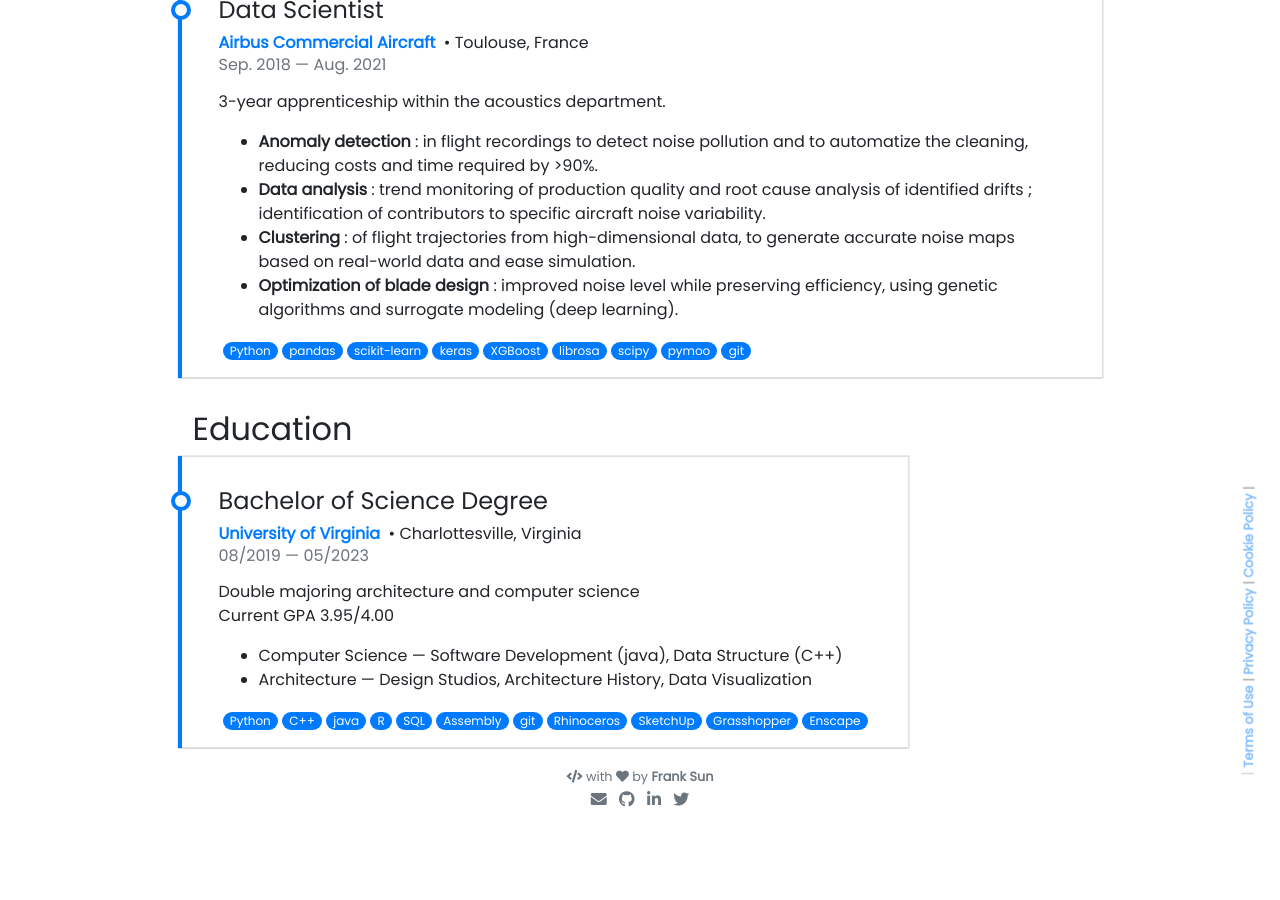
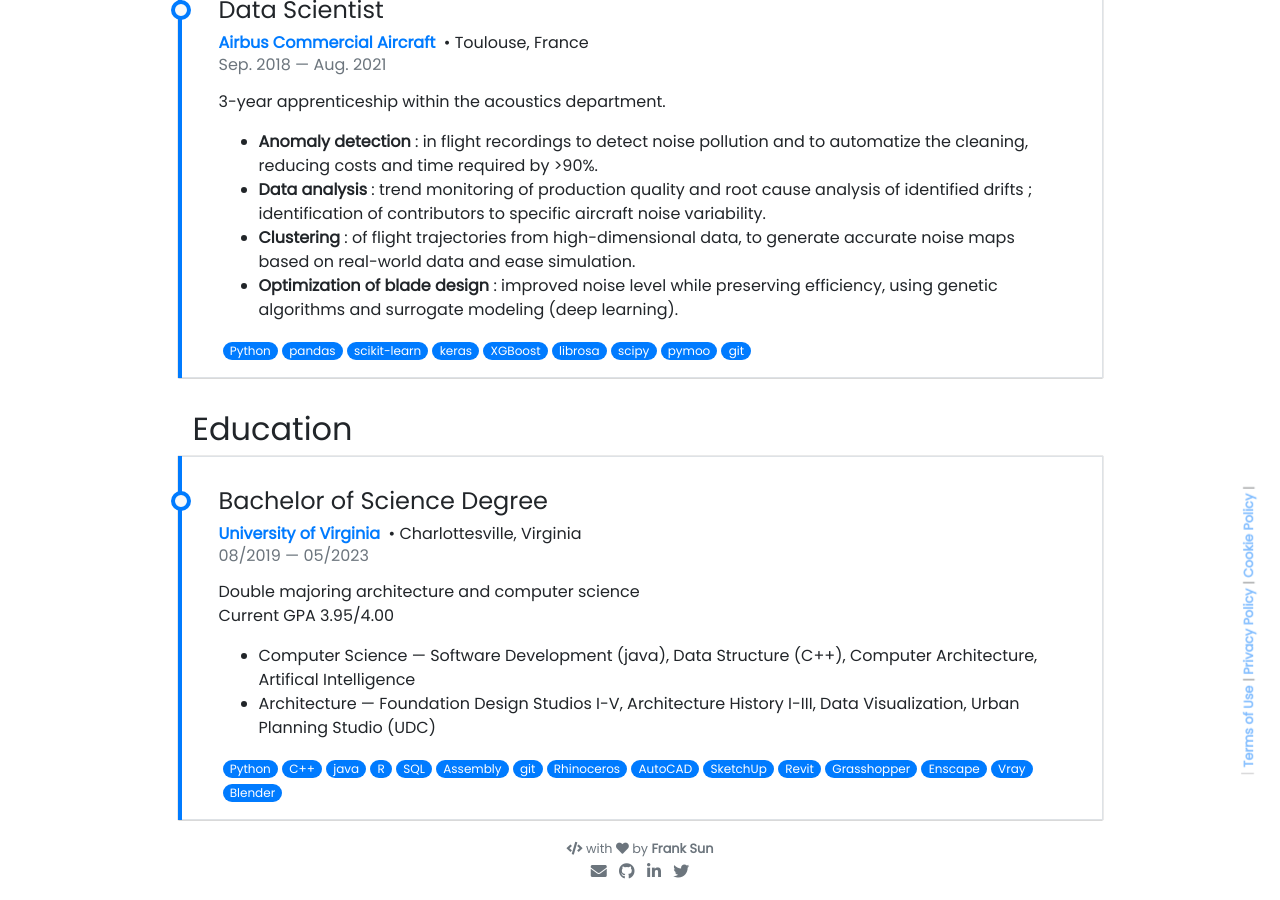
Before and after one commit to FangFrankSun/Personal_Website, a Jekyll site: the page built from pages/about.md, in a window 1280 px wide and 900 px high, scrolled down 1154 px. Built offline with Jekyll 4.4.1, drawn with Linux system fonts in a browser that asks for light colours; nearby versions of some CDN libraries; emoji names are drawn with the system emoji font; before the commit the page ends 1982 px from its top, so only the background shows below that.

Commit message:
Update education-timeline.yml

```diff
--- a/_data/education-timeline.yml
+++ b/_data/education-timeline.yml
@@ -8,6 +8,6 @@
     - Double majoring architecture and computer science
     - Current GPA 3.95/4.00
   courses:
-    - "Computer Science — Software Development (java), Data Structure (C++)"
-    - "Architecture — Design Studios, Architecture History, Data Visualization"
-  tools: [Python, C++, java, R, SQL,Assembly, git, Rhinoceros, SketchUp, Grasshopper, Enscape]
+    - "Computer Science — Software Development (java), Data Structure (C++), Computer Architecture, Artifical Intelligence"
+    - "Architecture — Foundation Design Studios I-V, Architecture History I-III, Data Visualization, Urban Planning Studio (UDC)"
+  tools: [Python, C++, java, R, SQL,Assembly, git, Rhinoceros, AutoCAD, SketchUp, Revit, Grasshopper, Enscape, Vray, Blender]
```
